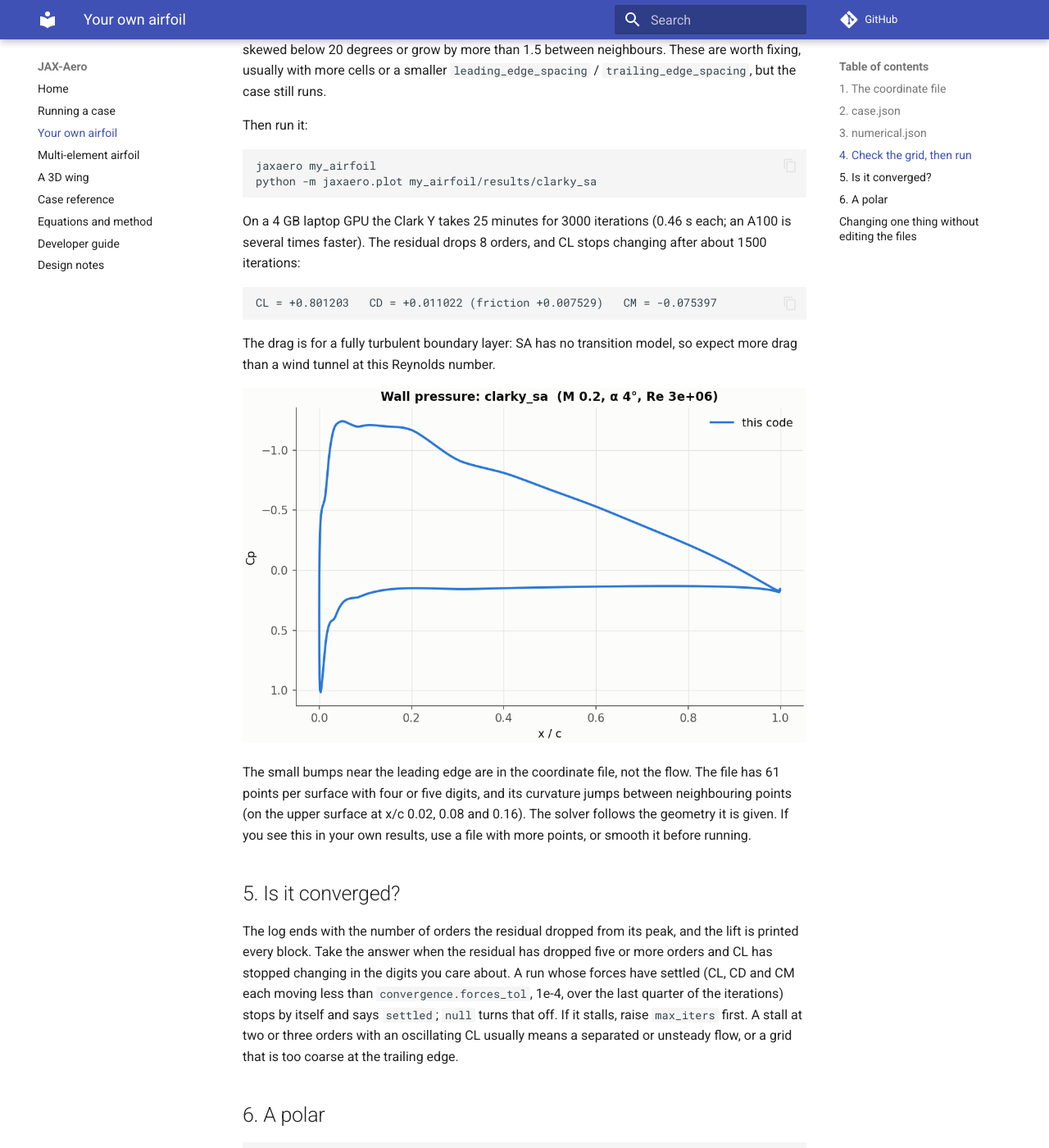
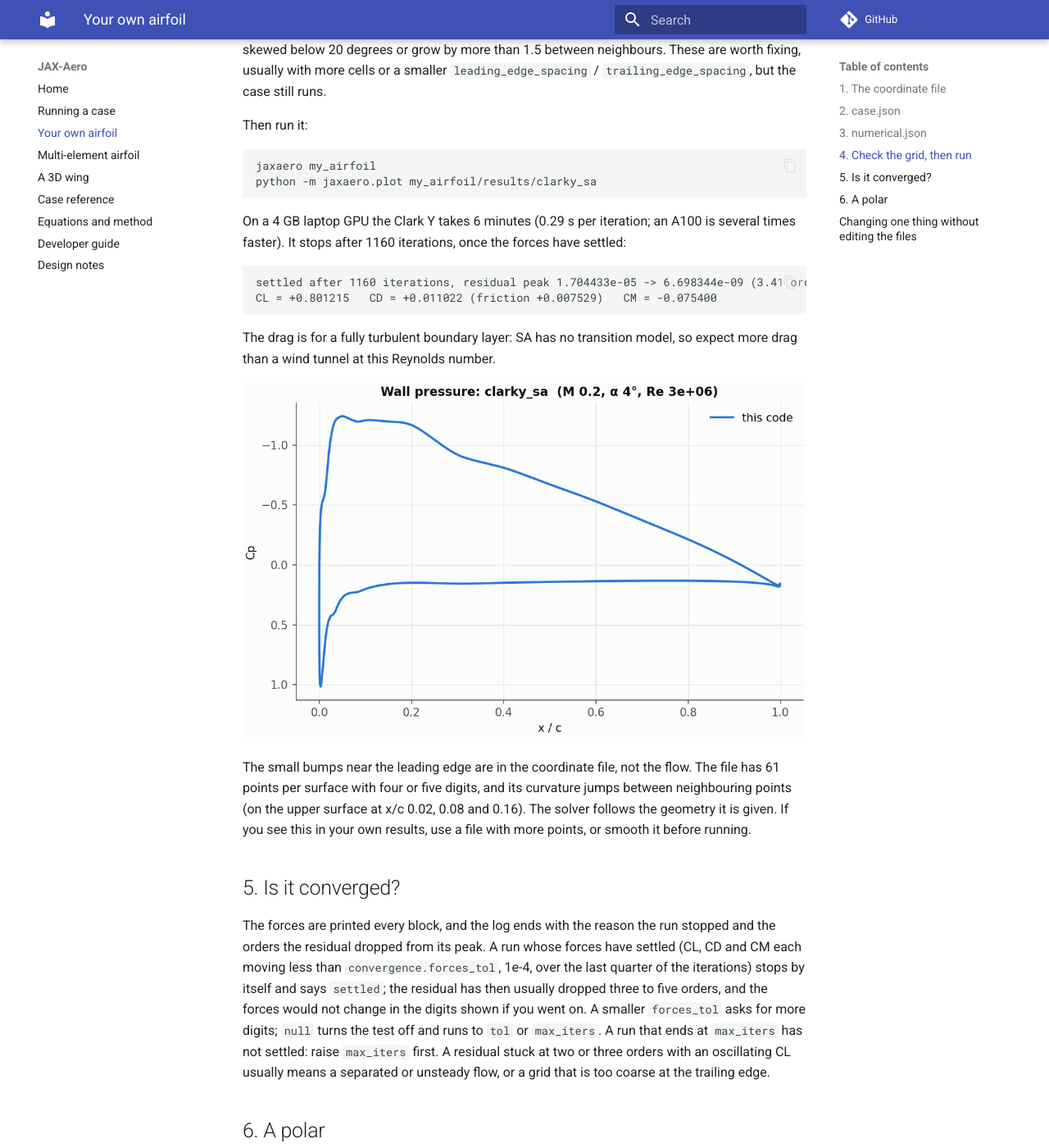
Before and after one commit to giovannicatalani/jaxaero, an MkDocs documentation site: the page built from docs/own-airfoil.md, in a window 1280 px wide and 1400 px high, scrolled down 2507 px. Shown: the whole window at 82% size. Built offline with MkDocs 1.6.1 and Material for MkDocs 9.7.7, drawn with Linux system fonts in a browser that asks for light colours; comment, search, counter and statistics services are not loaded.

Commit message:
README gallery; documentation timings with the faster solver
- README: three figures (ONERA M6 1.08M, RAE 2822, 30P30N) with conditions,
  cell counts and run times measured on one A100; typos.
- wing-3d: the example's log and time, the cost table (per step and to
  settled forces, A100, laptop GPU, CPU node).
- own-airfoil: the Clark Y's time and the convergence advice around settled
  forces. multi-element: the 30P30N time; its grid cannot be sequenced.
- developer: modules and test counts.

````diff
--- a/docs/own-airfoil.md
+++ b/docs/own-airfoil.md
@@ -133,12 +133,13 @@ jaxaero my_airfoil
 python -m jaxaero.plot my_airfoil/results/clarky_sa
 ```
 
-On a 4 GB laptop GPU the Clark Y takes 25 minutes for 3000
-iterations (0.46 s each; an A100 is several times faster). The residual
-drops 8 orders, and CL stops changing after about 1500 iterations:
+On a 4 GB laptop GPU the Clark Y takes 6 minutes (0.29 s per iteration; an
+A100 is several times faster). It stops after 1160 iterations, once the
+forces have settled:
 
 ```
-CL = +0.801203   CD = +0.011022 (friction +0.007529)   CM = -0.075397
+settled after 1160 iterations, residual peak 1.704433e-05 -> 6.698344e-09 (3.41 orders from peak)
+CL = +0.801215   CD = +0.011022 (friction +0.007529)   CM = -0.075400
 ```
 
 The drag is for a fully turbulent boundary layer: SA has no transition
@@ -155,15 +156,17 @@ before running.
 
 ## 5. Is it converged?
 
-The log ends with the number of orders the residual dropped from its peak,
-and the lift is printed every block. Take the answer when the residual has
-dropped five or more orders and CL has stopped changing in the digits you
-care about. A run whose forces have settled (CL, CD and CM each moving
-less than `convergence.forces_tol`, 1e-4, over the last quarter of the
-iterations) stops by itself and says `settled`; `null` turns that off. If
-it stalls, raise `max_iters` first. A stall at two or three
-orders with an oscillating CL usually means a separated or unsteady flow,
-or a grid that is too coarse at the trailing edge.
+The forces are printed every block, and the log ends with the reason the
+run stopped and the orders the residual dropped from its peak. A run whose
+forces have settled (CL, CD and CM each moving less than
+`convergence.forces_tol`, 1e-4, over the last quarter of the iterations)
+stops by itself and says `settled`; the residual has then usually dropped
+three to five orders, and the forces would not change in the digits shown
+if you went on. A smaller `forces_tol` asks for more digits; `null` turns the
+test off and runs to `tol` or `max_iters`. A run that ends at `max_iters`
+has not settled: raise `max_iters` first. A residual stuck at two or three
+orders with an oscillating CL usually means a separated or unsteady flow, or
+a grid that is too coarse at the trailing edge.
 
 ## 6. A polar
 
````
Also changed, not shown: README.md (+35 -9 lines), docs/developer.md (+6 -4 lines), docs/multi-element.md (+5 -2 lines), docs/wing-3d.md (+18 -14 lines), docs/figures/readme_30p30n.png (added), docs/figures/readme_m6.png (added), docs/figures/readme_rae2822.png (added).
